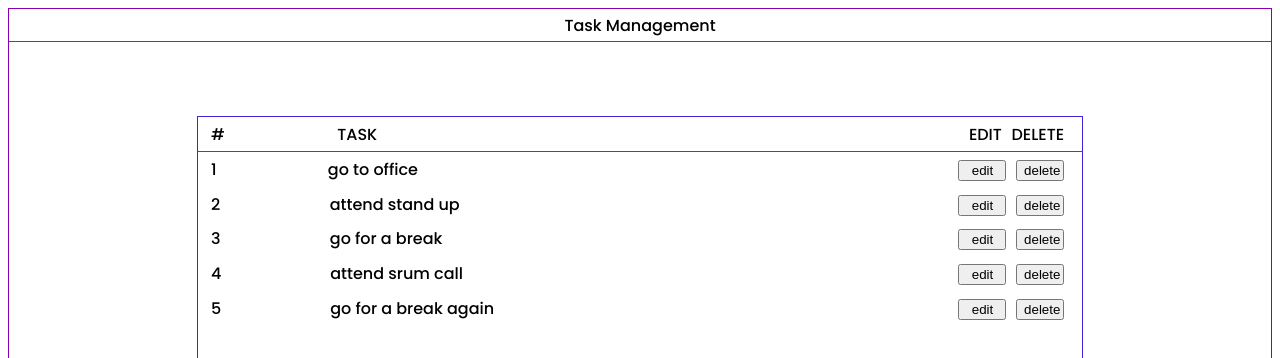
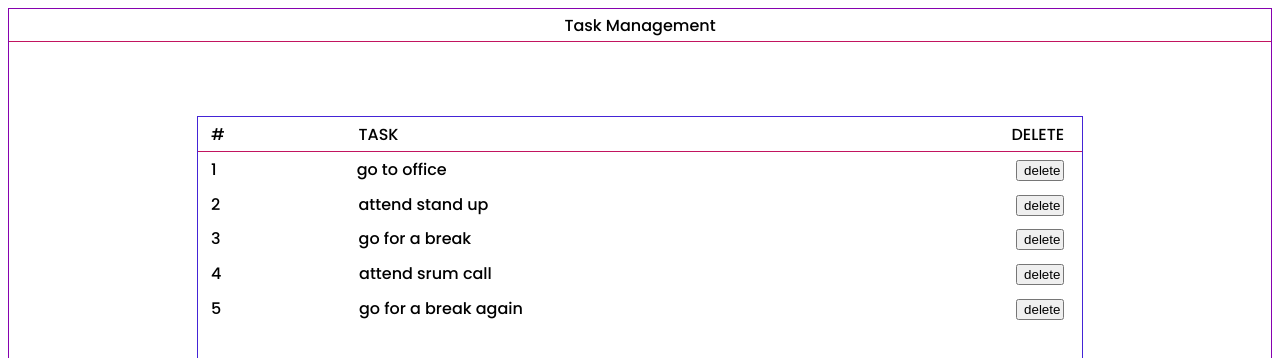
Before and after one commit to rvijaykr10/task-manager-mern-app, a React app in the folder frontend/: page / in a window 1280 px wide. Shown: the top 358 px of the page. Built offline with nearby package versions, Linux system fonts and the light colour scheme.

Commit message:
Task get, post, delete APIs added and edit btn disabled

```diff
--- a/frontend/src/components/Tasklist/Tasklist.jsx
+++ b/frontend/src/components/Tasklist/Tasklist.jsx
@@ -10,7 +10,7 @@ const Tasklist = () => {
             <div>#</div>
             <div>TASK</div>
             <div>
-              <span>EDIT</span>
+              {/* <span>EDIT</span> */}
               <span>DELETE</span>
             </div>
           </li>
@@ -18,9 +18,9 @@ const Tasklist = () => {
             <div>1</div>
             <div>go to office</div>
             <div>
-              <span>
+              {/* <span>
                 <button>edit</button>
-              </span>
+              </span> */}
               <span>
                 <button>delete</button>
               </span>
@@ -30,9 +30,9 @@ const Tasklist = () => {
             <div>2</div>
             <div>attend stand up</div>
             <div>
-              <span>
+              {/* <span>
                 <button>edit</button>
-              </span>
+              </span> */}
               <span>
                 <button>delete</button>
               </span>
@@ -42,9 +42,9 @@ const Tasklist = () => {
             <div>3</div>
             <div>go for a break</div>
             <div>
-              <span>
+              {/* <span>
                 <button>edit</button>
-              </span>
+              </span> */}
               <span>
                 <button>delete</button>
               </span>
@@ -54,9 +54,9 @@ const Tasklist = () => {
             <div>4</div>
             <div>attend srum call</div>
             <div>
-              <span>
+              {/* <span>
                 <button>edit</button>
-              </span>
+              </span> */}
               <span>
                 <button>delete</button>
               </span>
@@ -66,9 +66,9 @@ const Tasklist = () => {
             <div>5</div>
             <div>go for a break again</div>
             <div>
-              <span>
+              {/* <span>
                 <button>edit</button>
-              </span>
+              </span> */}
               <span>
                 <button>delete</button>
               </span>
```
Also changed, not shown: 1 other file (tests, documents, lock files or other folders).
